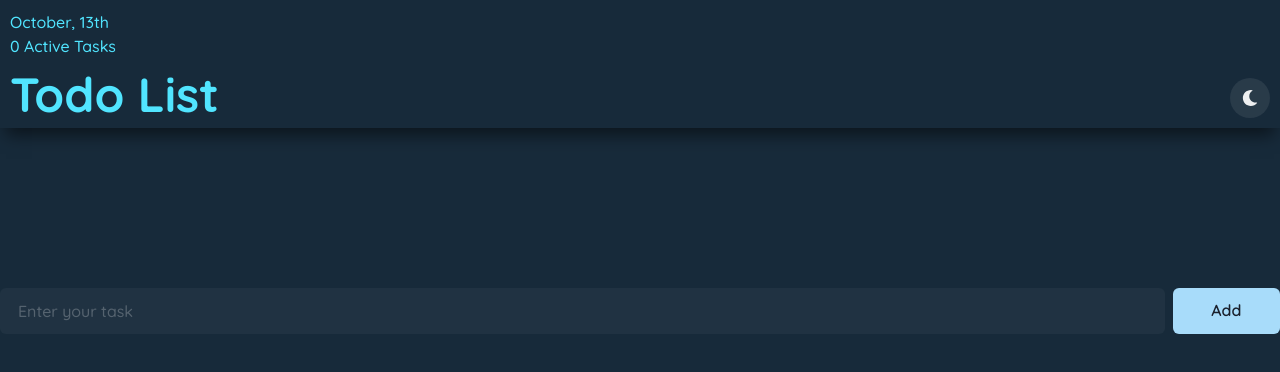
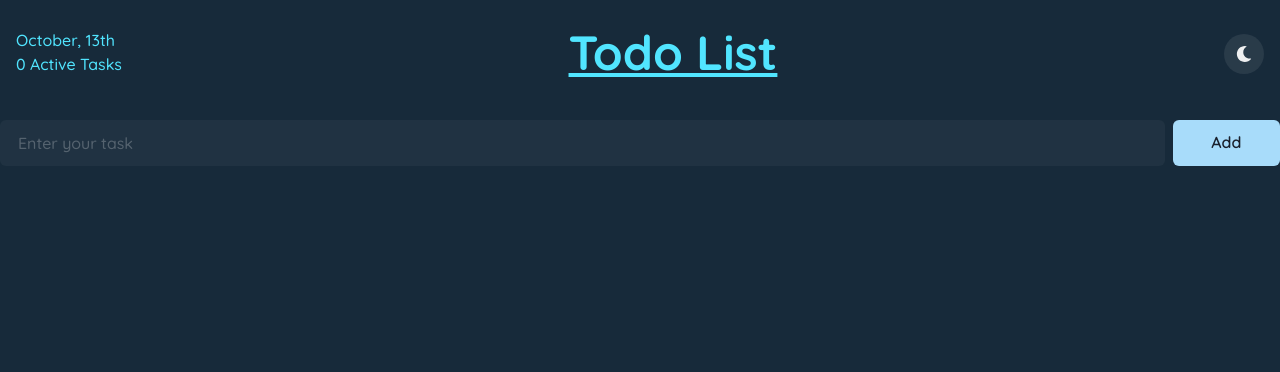
Before and after one commit to 1Sami1/to-do-app, a React (Vite) app: page / in a window 1280 px wide. Shown: the top 372 px of the page. Built offline with nearby package versions, Linux system fonts and the light colour scheme.

Commit message:
styled desktop header

```diff
--- a/src/App.jsx
+++ b/src/App.jsx
@@ -76,7 +76,7 @@ function App() {
 
   return (
     <>
-      <header className="site-header">
+    <header className="mobile-header">
         <div className="date-h1">
           <div className="date-tasks">
             <Date className='header-date' />
@@ -87,6 +87,29 @@ function App() {
           <h1 className="site-h1">Todo List</h1>
         </div>
 
+
+        <IconButton
+          icon={colorMode === "light" ? <FaSun /> : <FaMoon />}
+          isRound='true'
+          size='md'
+          className='header-toggle'
+          alignSelf='flex-end'
+          onClick={toggleColorMode}
+          aria-label='toogle-dark-mode'
+        />
+
+      </header>
+
+      <header className="desktop-header">
+
+          <div className="date-tasks">
+            <Date className='header-date' />
+            <p> {tasks.length === 1
+                ? `${tasks.length} Active Task`
+                : `${tasks.length} Active Tasks`}</p>
+          </div>
+
+          <h1 className="site-h1">Todo List</h1>
 
         <IconButton
           icon={colorMode === "light" ? <FaSun /> : <FaMoon />}
--- a/src/styles/_header.scss
+++ b/src/styles/_header.scss
@@ -1,9 +1,31 @@
-.site-header{
+.mobile-header{
     padding: 10px;
     height: 8rem;
-    display: flex;
-    justify-content: space-between;
+
     margin-bottom: 10rem;
     box-shadow: 0px 13px 16px -6px rgba(0,0,0,0.52);
     width: 100%;
 }
+.desktop-header{
+    display: none;
+}
+
+
+@media (min-width:600px) {
+    .mobile-header{
+        display: none;
+    }
+    .desktop-header{
+        display: flex;
+        justify-content: space-between;
+        align-items: center;
+        padding: 16px;
+        .site-h1{
+            text-align: center;
+            text-decoration: underline;
+        }
+        .header-toggle{
+            margin-bottom: 14px;
+        }
+    }
+}
```
